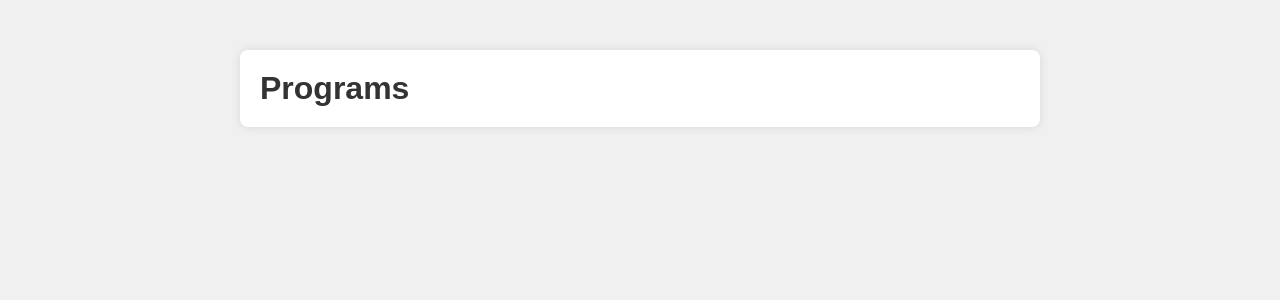
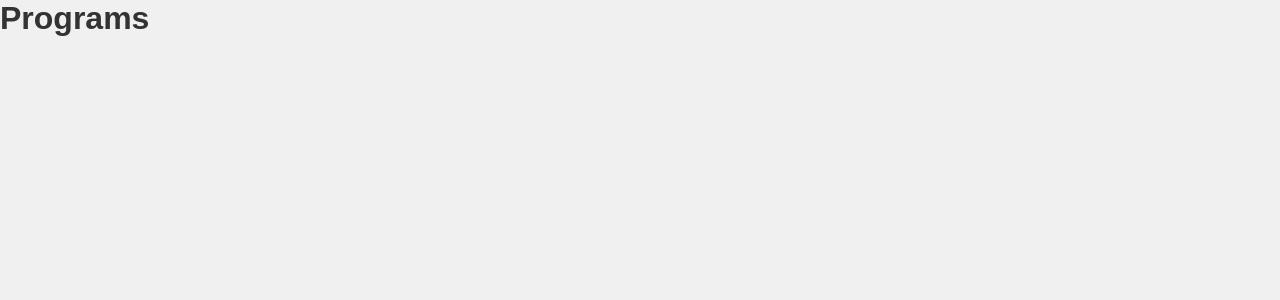
Before and after one commit to Javadamkd/art-fest-management, a Next.js app: page /programs in a window 1280 px wide. Shown: the top 300 px of the page. Built offline with nearby package versions, Linux system fonts and the light colour scheme.

Commit message:
Update programs.js

```diff
--- a/pages/programs.js
+++ b/pages/programs.js
@@ -1,9 +1,12 @@
-// pages/programs.js
-export default function ProgramsPage() {
+import React from 'react';
+
+const Programs = () => {
   return (
-    <div className="container">
+    <div>
       <h1>Programs</h1>
-      {/* Your content goes here */}
+      {/* Add your Programs page content here */}
     </div>
   );
-}
+};
+
+export default Programs;
```
